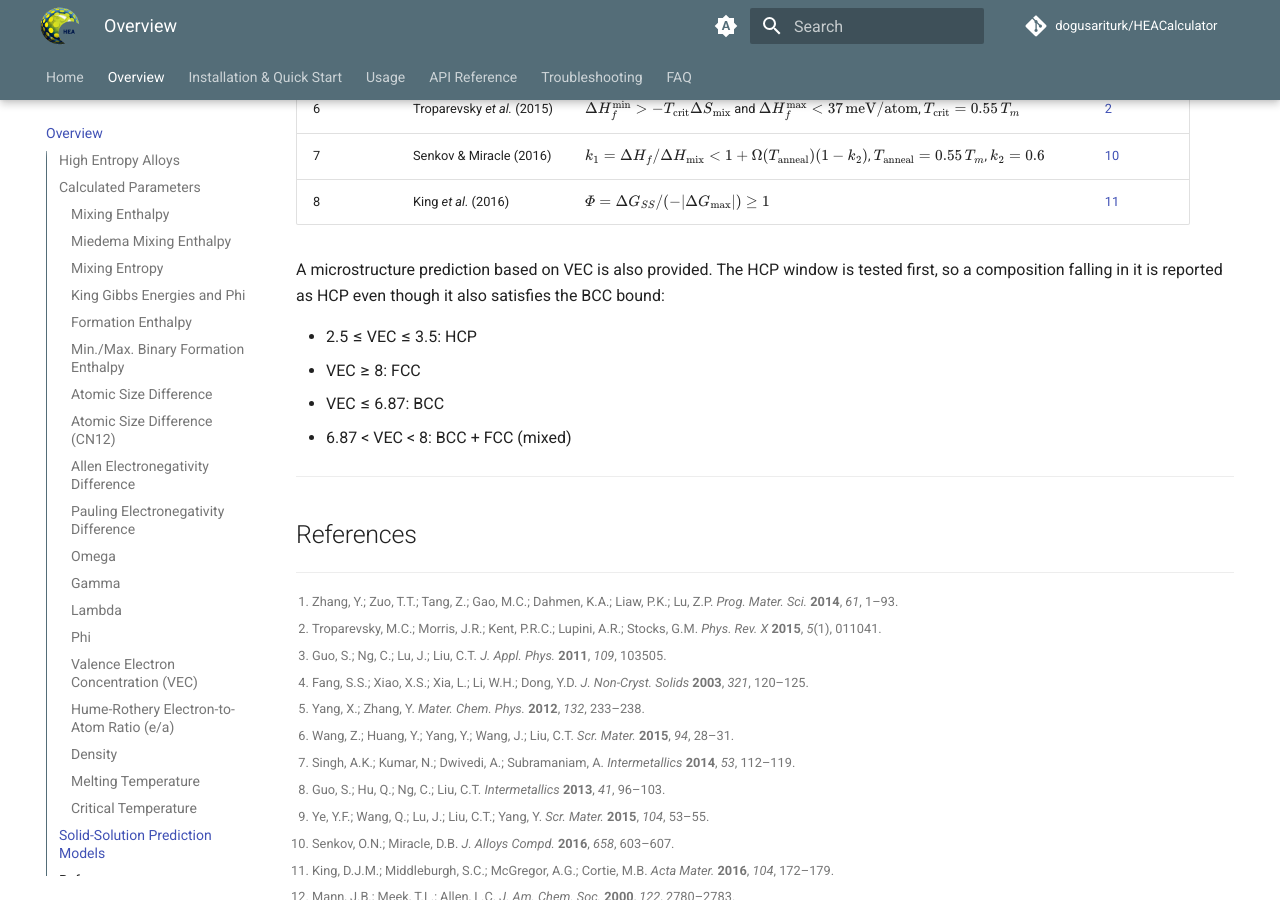
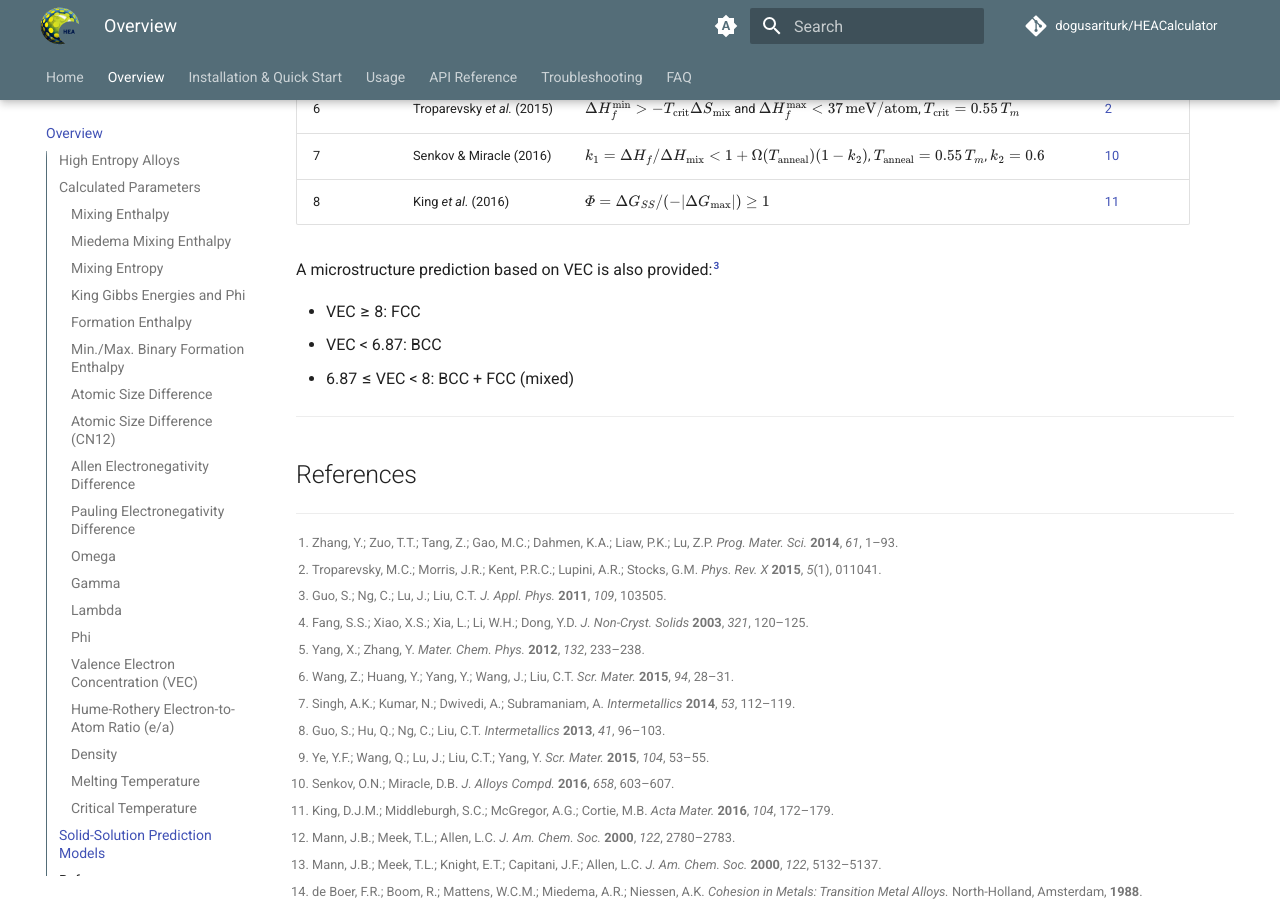
Before and after one commit to dogusariturk/HEACalculator, an MkDocs documentation site: the page built from docs/overview.md, in a window 1280 px wide and 900 px high, scrolled down 5533 px. Built offline with MkDocs 1.6.1 and Material for MkDocs 9.7.7, drawn with Linux system fonts in a browser that asks for light colours; comment, search, counter and statistics services are not loaded; some of the changed text lies outside the part shown.

Commit message:
Update VEC thresholds and remove HCP references in microstructure predictions across docs and usage examples

```diff
--- a/docs/overview.md
+++ b/docs/overview.md
@@ -148,7 +148,7 @@ $$
 \text{VEC} = \sum_{i=1}^{n} c_i\,(\text{VEC})_i
 $$
 
-Used to predict the stable crystal structure (FCC, BCC, or HCP).[^3]
+Used to predict the stable crystal structure (FCC, BCC, or mixed BCC + FCC).[^3]
 
 ### Hume-Rothery Electron-to-Atom Ratio (e/a)
 
@@ -197,12 +197,11 @@ Model 6 uses it in the entropy bound $-T_{\text{crit}}\Delta S_{\text{mix}}$ (co
 | 7     | Senkov & Miracle (2016)     | $k_1 = \Delta H_f / \Delta H_{\text{mix}} < 1 + \Omega(T_{\text{anneal}})(1 - k_2)$, $T_{\text{anneal}} = 0.55\,T_m$, $k_2 = 0.6$        | [10](#fn:10){ #fnref:10 } |
 | 8     | King *et al.* (2016)        | $\varPhi = \Delta G_{SS} / (-\lvert \Delta G_{\max}\rvert) \geq 1$                                                                       | [11](#fn:11)              |
 
-A microstructure prediction based on VEC is also provided. The HCP window is tested first, so a composition falling in it is reported as HCP even though it also satisfies the BCC bound:
+A microstructure prediction based on VEC is also provided:[^3]
 
-- 2.5 ≤ VEC ≤ 3.5: HCP
 - VEC ≥ 8: FCC
-- VEC ≤ 6.87: BCC
-- 6.87 < VEC < 8: BCC + FCC (mixed)
+- VEC < 6.87: BCC
+- 6.87 ≤ VEC < 8: BCC + FCC (mixed)
 
 ---
 
```
Also changed, not shown: docs/index.md (+1 -1 lines), docs/usage.md (+1 -1 lines).
